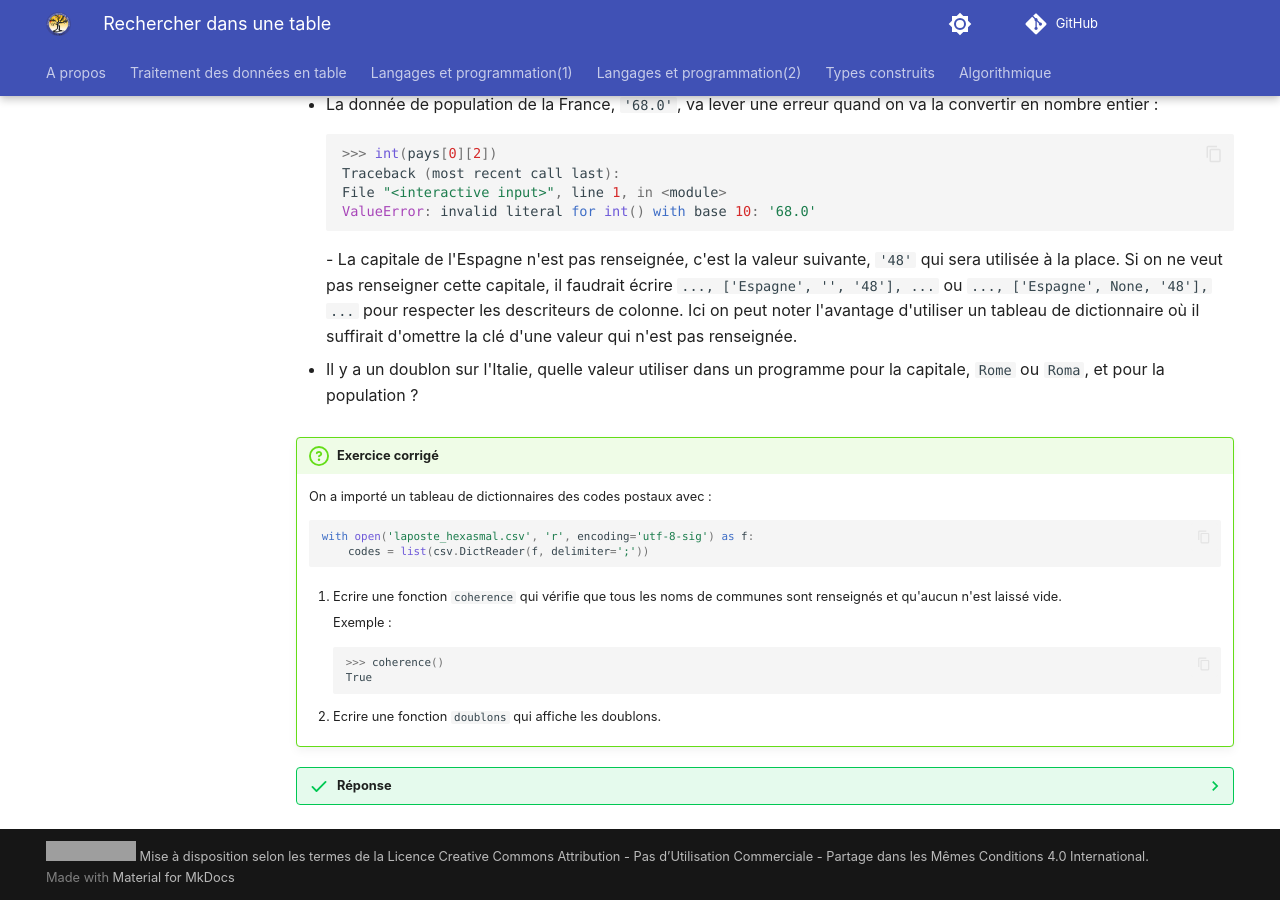
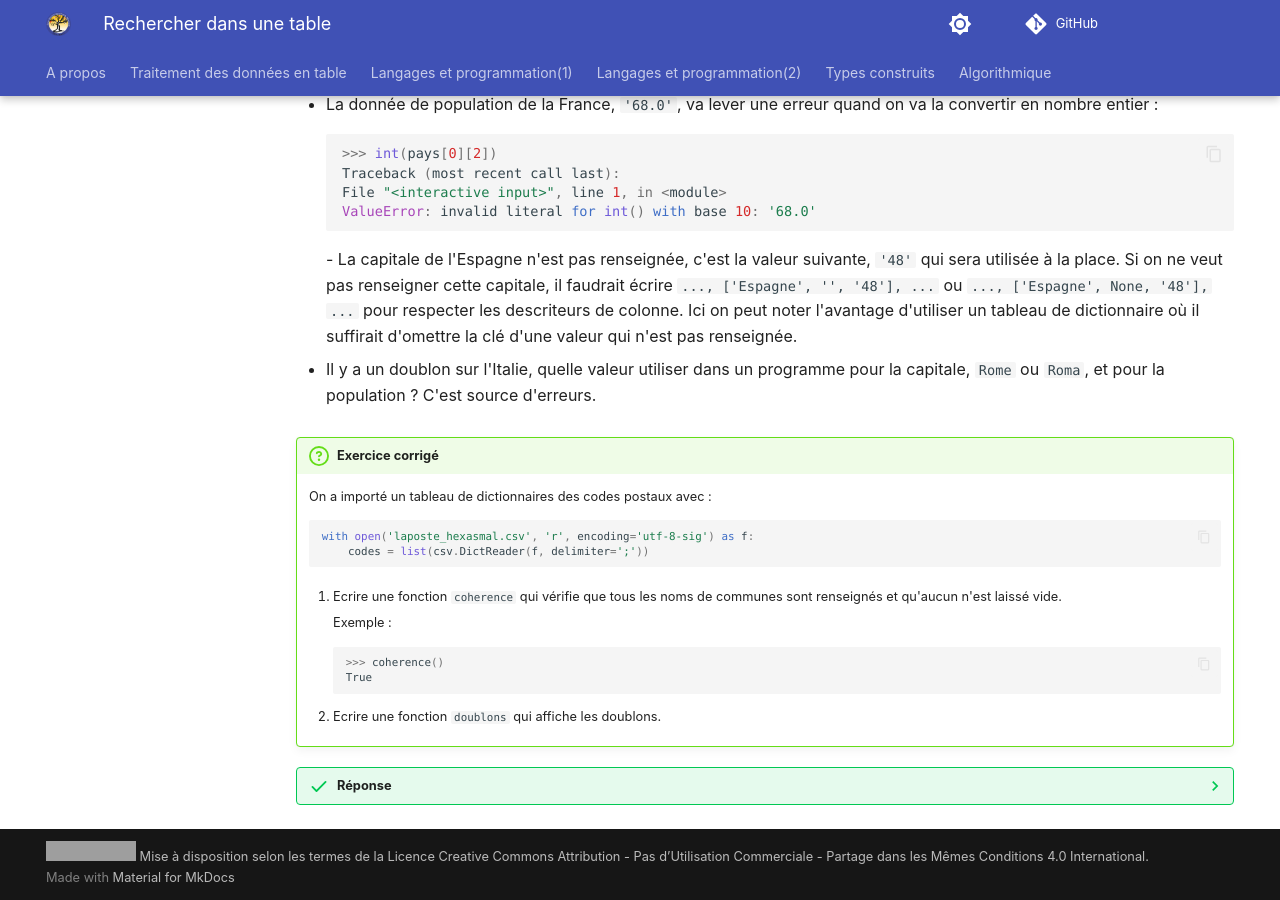
Before and after one commit to eipaca/NSI-1, an MkDocs documentation site: the page built from docs/donnees-en-tables/3-rechercher-dans-une-table.md, in a window 1280 px wide and 900 px high, scrolled down 2977 px. Built offline with MkDocs 1.6.1 and Material for MkDocs 9.7.7, drawn with Linux system fonts in a browser that asks for light colours; comment, search, counter and statistics services are not loaded; grey boxes are pictures that could not be loaded.

Commit message:
Add files via upload

````diff
--- a/docs/donnees-en-tables/3-rechercher-dans-une-table.md
+++ b/docs/donnees-en-tables/3-rechercher-dans-une-table.md
@@ -184,11 +184,9 @@ Ces données vont créer plusieurs problèmes :
     File "<interactive input>", line 1, in <module>
     ValueError: invalid literal for int() with base 10: '68.0'
     ```
-- La capitale de l'Espagne n'est pas renseignée, c'est la valeur suivante, `'48'` qui sera utilisée à la place. Si on ne veut pas renseigner cette capitale, il faudrait écrire `..., ['Espagne', '', '48'], ...` ou `..., ['Espagne', None, '48'], ...` pour respecter les descriteurs de colonne. Ici on peut noter l'avantage d'utiliser un tableau de dictionnaire où il suffirait d'omettre la clé d'une valeur qui n'est pas renseignée.
+-   La capitale de l'Espagne n'est pas renseignée, c'est la valeur suivante, `'48'` qui sera utilisée à la place. Si on ne veut pas renseigner cette capitale, il faudrait écrire `..., ['Espagne', '', '48'], ...` ou `..., ['Espagne', None, '48'], ...` pour respecter les descriteurs de colonne. Ici on peut noter l'avantage d'utiliser un tableau de dictionnaire où il suffirait d'omettre la clé d'une valeur qui n'est pas renseignée.
 
-- Il y a un doublon sur l'Italie, quelle valeur utiliser dans un programme pour la capitale, `Rome` ou `Roma`, et pour la population ?
-
-
+-   Il y a un doublon sur l'Italie, quelle valeur utiliser dans un programme pour la capitale, `Rome` ou `Roma`, et pour la population ? C'est source d'erreurs.
 
 
 
````
